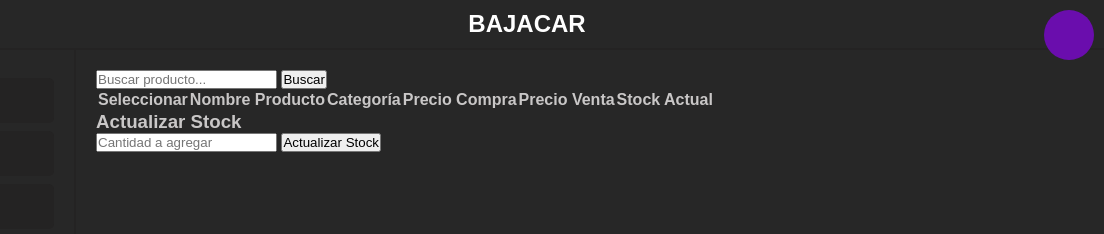
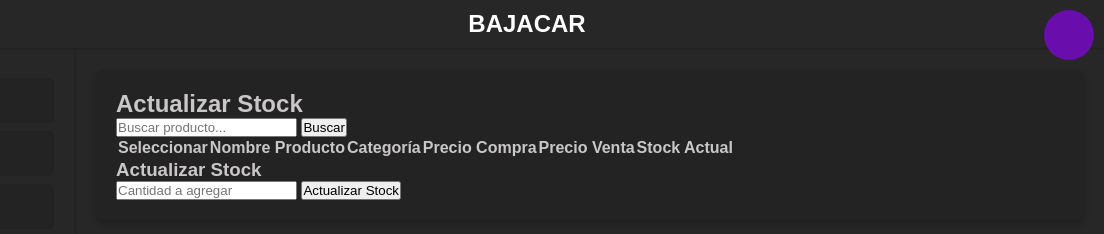
Before and after one commit to EduardoGV117/inventario-taller, a website: page bajacarr/ProyectoParra/pagina.html in a window 1280 px wide. Both pictures are taken after a click on the button "Actualizar Stock". Shown: the top 234 px of the page, 176-1280 px from the left. Drawn offline with Linux system fonts and the light colour scheme; no server answers; files whose address does not match are found by name.

Commit message:
ajuste pagina

```diff
--- a/bajacarr/ProyectoParra/pagina.html
+++ b/bajacarr/ProyectoParra/pagina.html
@@ -105,8 +105,11 @@
             </section>
 
             <!-- Actualizar Stock -->
-            <!-- Actualizar Stock (oculto inicialmente) -->
-            <div id="searchStockContainer" class="hidden">
+           <!-- Actualizar Stock (sección que se ocultará inicialmente) -->
+            <section id="updateStockForm" class="section hidden">
+                <h2>Actualizar Stock</h2>
+                <!-- Campo para buscar productos -->
+                <div id="searchStockContainer">
                     <input type="text" id="productSearch" placeholder="Buscar producto..." />
                     <button id="searchButton">Buscar</button>
 
@@ -124,11 +127,13 @@
                         <tbody></tbody>
                     </table>
                 </div>
-            <div id="updateFields" class="hidden">
+                <!-- Campo para actualizar stock -->
+                <div id="updateFields">
                     <h3>Actualizar Stock</h3>
                     <input type="number" id="stockQuantity" placeholder="Cantidad a agregar" />
                     <button id="submitStockUpdate">Actualizar Stock</button>
                 </div>
+            </section>
 
             <!-- Ventas -->
             <section id="sales-section" class="section hidden">
```
Lines whose indentation alone changed are shown as unchanged.
